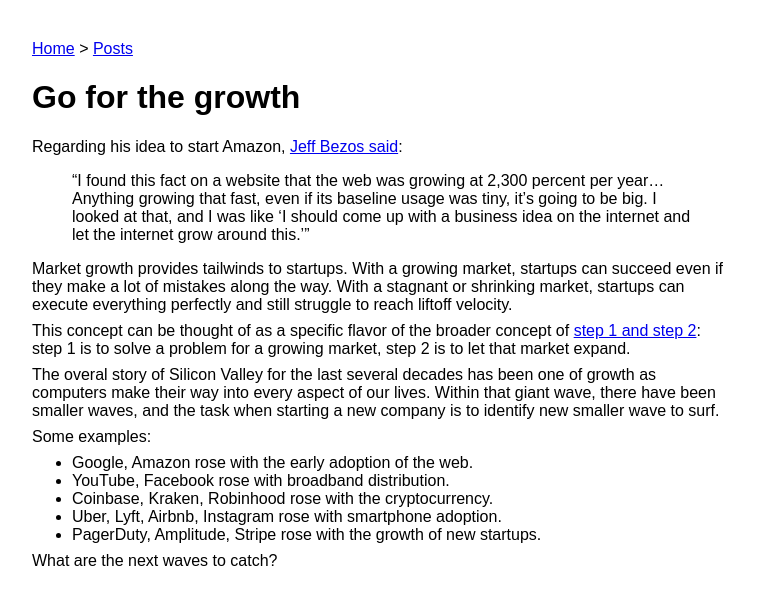
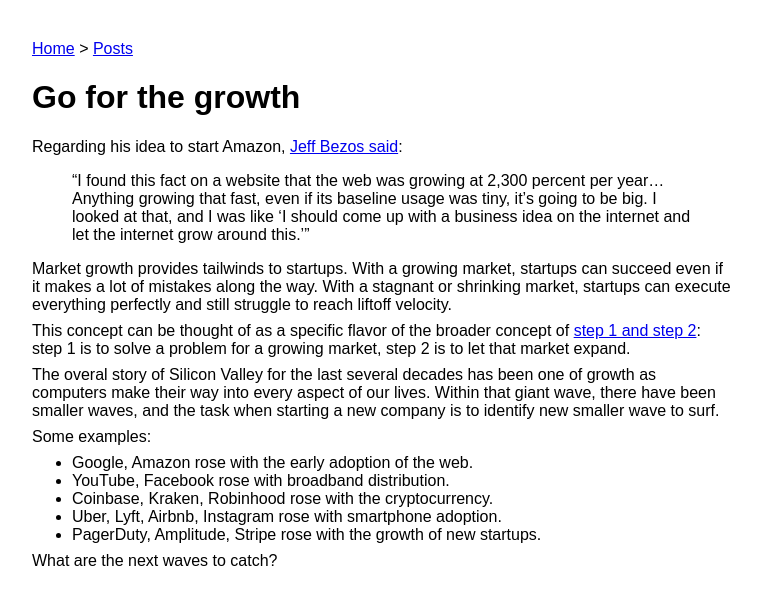
Before and after one commit to maxh/maxheinritz.com, a Jekyll site: the page built from _posts/2022-11-25-go-for-the-growth.md, in a window 1280 px wide. Shown: the top 605 px of the page, without its empty margins (108-869 px from the left). Built offline with Jekyll 4.4.1, drawn with Linux system fonts in a browser that asks for light colours.

Commit message:
fix typos

```diff
--- a/_posts/2022-11-25-go-for-the-growth.md
+++ b/_posts/2022-11-25-go-for-the-growth.md
@@ -8,7 +8,7 @@
 
 > "I found this fact on a website that the web was growing at 2,300 percent per year... Anything growing that fast, even if its baseline usage was tiny, it's going to be big. I looked at that, and I was like 'I should come up with a business idea on the internet and let the internet grow around this.'"
 
-Market growth provides tailwinds to startups. With a growing market, startups can succeed even if they make a lot of mistakes along the way. With a stagnant or shrinking market, startups can execute everything perfectly and still struggle to reach liftoff velocity.
+Market growth provides tailwinds to startups. With a growing market, startups can succeed even if it makes a lot of mistakes along the way. With a stagnant or shrinking market, startups can execute everything perfectly and still struggle to reach liftoff velocity.
 
 This concept can be thought of as a specific flavor of the broader concept of [step 1 and step 2](/notes/step-1-and-step-2.html): step 1 is to solve a problem for a growing market, step 2 is to let that market expand.
 
```
Also changed, not shown: _posts/2022-11-25-rich-people-big-companies.md (+3 -1 lines).
